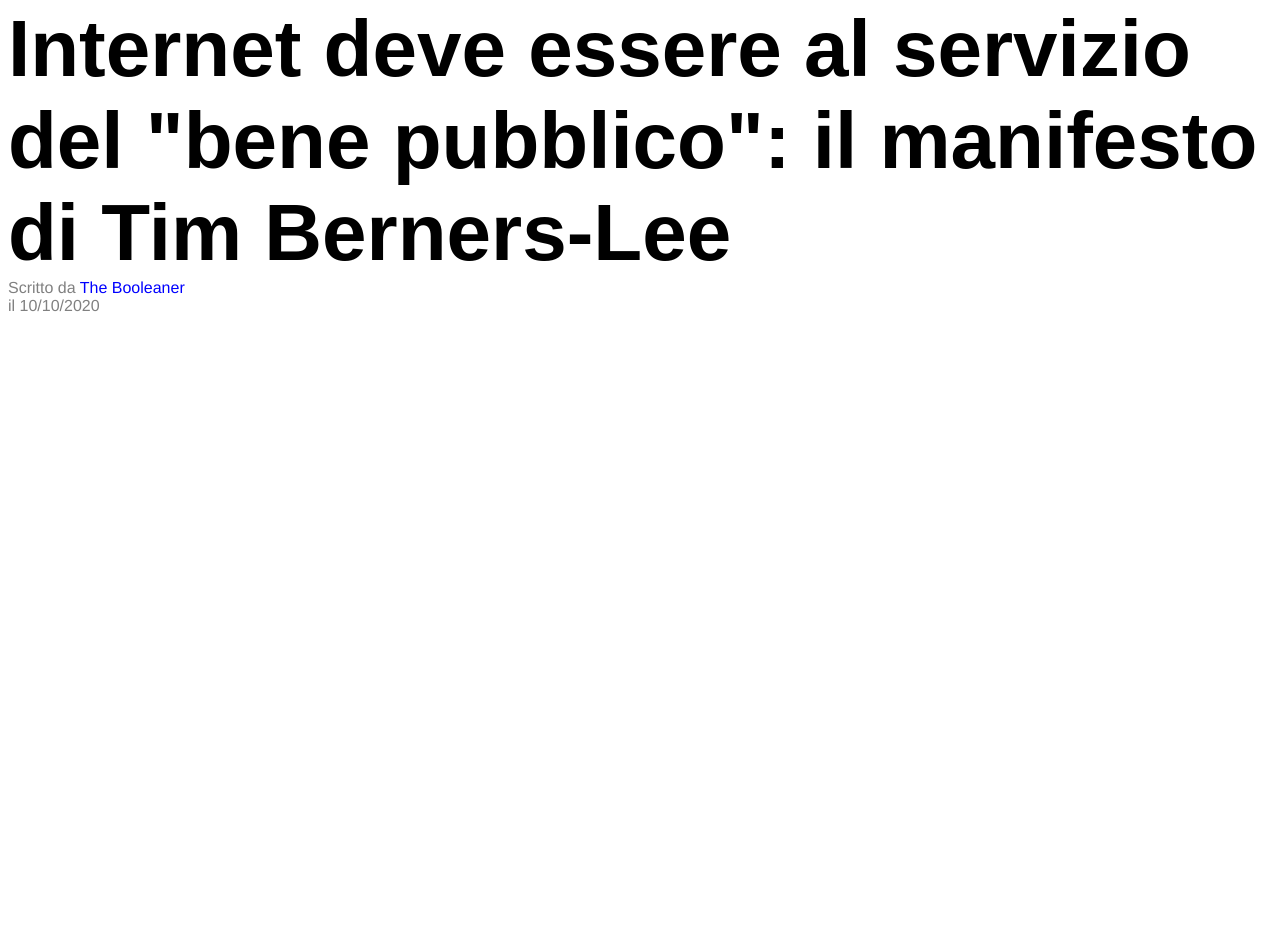
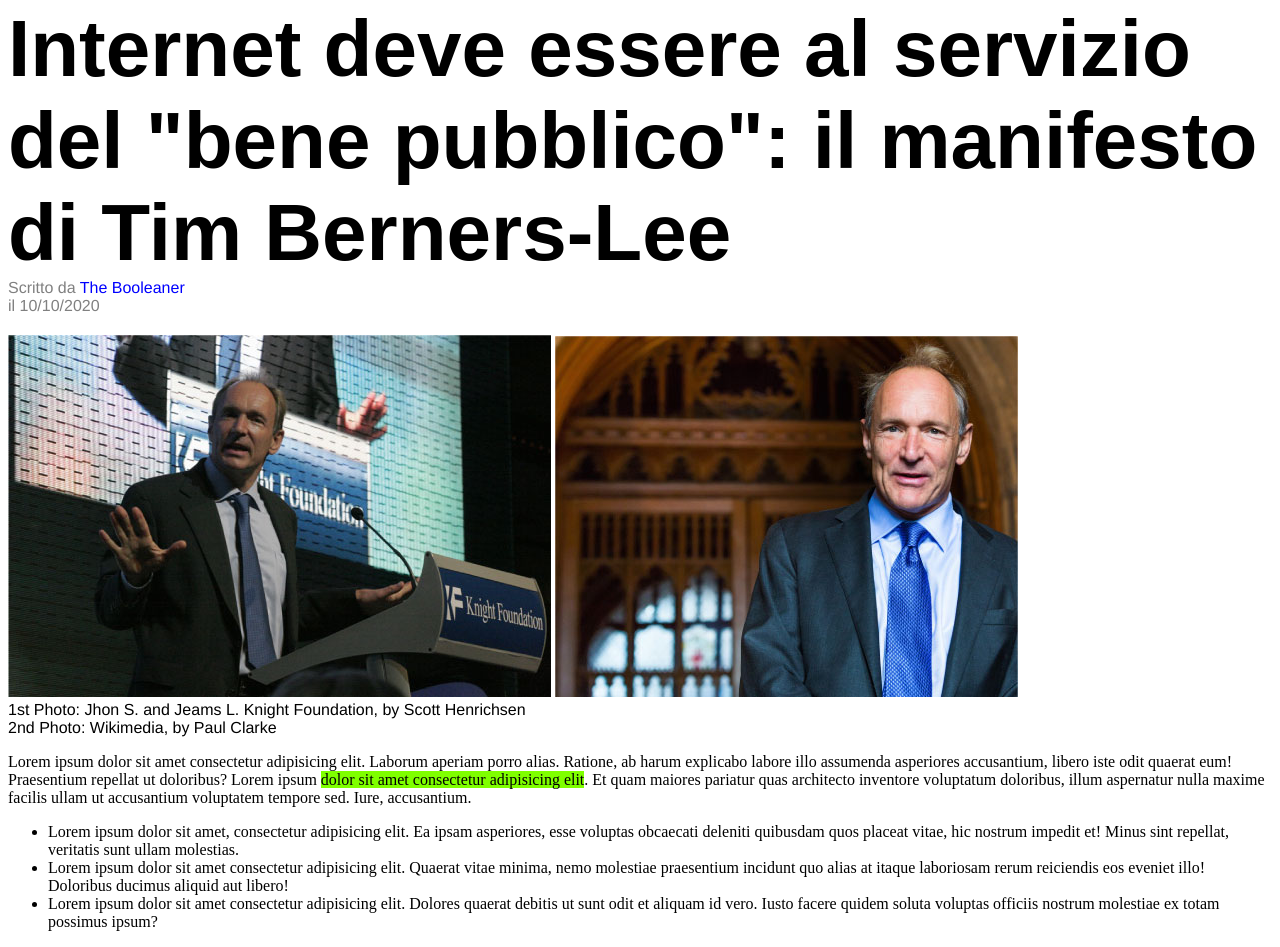
Before and after one commit to Robertarezza/-html-css-booleaner, a plain HTML site: page index.html in a window 1280 px wide. Shown: the part 227-1174 px from the top of the page. Before the commit the page ends 800 px from the top, so only its background shows below. Drawn offline with Linux system fonts and the light colour scheme.

Commit message:
add: paragrafo e lista

```diff
--- a/css/style.css
+++ b/css/style.css
@@ -15,7 +15,7 @@
     margin-bottom: 0%;
 }
 
-.didascalia{
+.didascalia-autore{
     color: gray;
     font-family: 'Franklin Gothic Medium', 'Arial Narrow', Arial, sans-serif;
 }
@@ -23,3 +23,15 @@
 .autore{
     color: blue;
 }
+
+.foto-autore{
+    margin-top: 20px;
+}
+
+.didascalia{
+    font-family: 'Franklin Gothic Medium', 'Arial Narrow', Arial, sans-serif;
+}
+
+.evidenziare{
+    background-color: chartreuse;
+}
--- a/index.html
+++ b/index.html
@@ -17,9 +17,29 @@
     <main>
         <!-- Titolo dell'articolo con didascalia -->
         <h1 class="titolo">Internet deve essere al servizio del "bene pubblico": il manifesto di Tim Berners-Lee</h1>
-        <div class="didascalia">
+        <div class="didascalia-autore">
             Scritto da <span class="autore">The Booleaner</span> <br>
             il 10/10/2020
+        </div>
+    <!-- immagini fondatore con didascalia -->
+        <div class="foto-autore">
+            <img src="./img/tim-1.jpg" alt="">
+            <img src="./img/tim-2.jpg" alt="">
+            <div class="didascalia">
+            1st Photo: Jhon S. and Jeams L. Knight Foundation, by Scott Henrichsen <br>
+            2nd Photo: Wikimedia, by Paul Clarke
+            </div>
+        </div>
+        <div>
+            <p>Lorem ipsum dolor sit amet consectetur adipisicing elit. Laborum aperiam porro alias. Ratione, ab harum explicabo labore illo assumenda asperiores accusantium, libero iste odit quaerat eum! Praesentium repellat ut doloribus? Lorem ipsum <span class="evidenziare"> dolor sit amet consectetur adipisicing elit</span>. Et quam maiores pariatur quas architecto inventore voluptatum doloribus, illum aspernatur nulla maxime facilis ullam ut accusantium voluptatem tempore sed. Iure, accusantium.</p>
+        </div>
+
+        <div>
+            <ul>
+                <li>Lorem ipsum dolor sit amet, consectetur adipisicing elit. Ea ipsam asperiores, esse voluptas obcaecati deleniti quibusdam quos placeat vitae, hic nostrum impedit et! Minus sint repellat, veritatis sunt ullam molestias.</li>
+                <li>Lorem ipsum dolor sit amet consectetur adipisicing elit. Quaerat vitae minima, nemo molestiae praesentium incidunt quo alias at itaque laboriosam rerum reiciendis eos eveniet illo! Doloribus ducimus aliquid aut libero!</li>
+                <li>Lorem ipsum dolor sit amet consectetur adipisicing elit. Dolores quaerat debitis ut sunt odit et aliquam id vero. Iusto facere quidem soluta voluptas officiis nostrum molestiae ex totam possimus ipsum?</li>
+            </ul>
         </div>
     </main>
     <!-- /main -->
```
